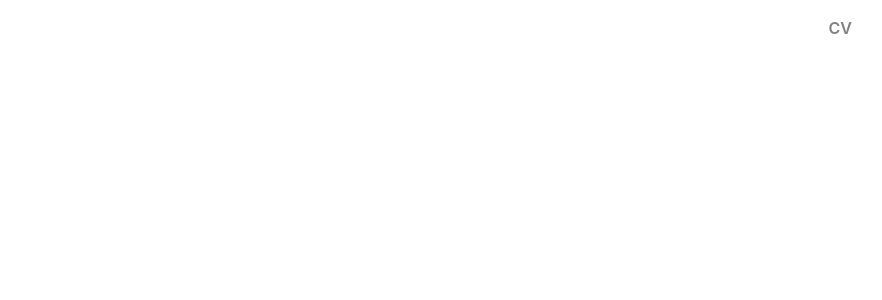
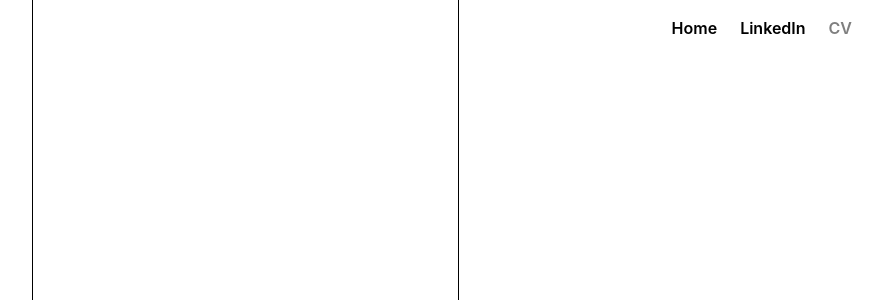
Before and after one commit to syn7515/syn7515.github.io, a React (Create React App) app: page /#/about in a window 1280 px wide. Shown: the top 300 px of the page, without its empty margins (395-1277 px from the left). Built offline with nearby package versions, Linux system fonts and the light colour scheme.

Commit message:
about page added

```diff
--- a/src/App.js
+++ b/src/App.js
@@ -3,6 +3,7 @@ import {HashRouter, Route} from 'react-router-dom';
 import Home from './routes/Home';
 import Aline from './routes/Aline';
 import Scent from './routes/Scent'
+import About from './routes/About'
 import Navigation from './components/Navigation';
 
 
@@ -14,6 +15,7 @@ function App(){
     <Route path='/' exact={true} component= {Home} />
     <Route path='/aline' component= {Aline} />
     <Route path='/scent' component= {Scent} />
+    <Route path='/about' component= {About} />
   </HashRouter>
 }
 
--- a/src/components/Navigation.css
+++ b/src/components/Navigation.css
@@ -10,6 +10,7 @@
     padding: 10px 20px;
     mix-blend-mode: difference;
     color: #fff;
+    z-index: 2;
   }
 
   .nav a {
--- /dev/null
+++ b/src/routes/About.css
@@ -0,0 +1,37 @@
+.About{
+    background-color: white;
+    position : relative;
+}
+
+.wrapper-about{
+    background-color: white;
+    text-align: left;
+    width: 100%;
+    height: 100vh;
+    max-width: 1080px;
+    align-items: center;
+}
+
+.grid-about{
+    position: absolute;
+    width: 100%;
+    height: 100%;
+    margin-top: 0;
+    margin-bottom: 0;
+}
+
+
+.react-player-wrapper{
+    display: flex;
+    align-items: center;
+    padding-top: 56.25%; /* Player ratio: 100 / (1280 / 720) */
+    width: 90%;
+    max-width: 1080px;
+    margin: 0px auto;
+}
+
+.react-player {
+    position: absolute;
+    top: 0;
+    left: 0;
+  }
--- /dev/null
+++ b/src/routes/About.js
@@ -0,0 +1,44 @@
+import React from 'react';
+import { makeStyles } from '@material-ui/core';
+import './About.css';
+import Grid from '@material-ui/core/Grid';
+import Divider from '@material-ui/core/Divider';
+import ReactPlayer from 'react-player/vimeo'
+
+
+const useStyles = makeStyles((theme) => ({
+    divider: {
+        // Theme Color, or use css color in quote
+        background: 'black',
+    },
+}));
+
+
+function About() {
+
+
+    const classes = useStyles();
+
+
+    return (
+        <div className='About'>
+            <div className='wrapper-about' style={{marginTop: 0, marginBottom: 0}}>
+                <Grid container className='grid-about' direction='row' justify='space-between' alignItems='flex-start'>
+                    <Divider classes={{root : classes.divider}} orientation="vertical" flexItem='true' style={{marginLeft:"-1px"}}/>
+
+                    <Divider classes={{root : classes.divider}} orientation="vertical" flexItem='true' style={{marginRight:"-1px"}}/>
+
+                    <Divider classes={{root : classes.divider}} orientation="vertical" flexItem='true' style={{marginRight:"-1px"}}/>
+
+                    <Divider classes={{root : classes.divider}} orientation="vertical" flexItem='true' style={{marginRight:"-1px"}}/>
+
+                </Grid>
+                <div className='react-player-wrapper' >
+                    <ReactPlayer className='react-player'  url='https://vimeo.com/532847556' playing= {true} width='100%' height='100%'/>
+                </div>
+            </div>
+        </div>
+    );
+}
+
+export default About;
--- a/src/routes/Home.css
+++ b/src/routes/Home.css
@@ -34,12 +34,12 @@
 .grid-item{
   padding-left: 15px;
   padding-right: 15px;
-  padding-top: 100px;
+  padding-top: 120px;
 }
 
 .text-category{
 font-family: monument-extended;
-font-weight: bold;
+font-weight: regular;
 font-size: 18px;
 line-height: 21px;
 letter-spacing: -0.11em;
--- a/src/routes/Home.js
+++ b/src/routes/Home.js
@@ -31,7 +31,7 @@ function Home()  {
             <Grid container className='grid-container' direction='row' justify='space-between' alignItems='flex-start'>
                 <Divider classes={{root : classes.divider}} orientation="vertical" flexItem='true' style={{marginLeft:"-1px"}}/>
                 <Grid item className='grid-item' xs={12} sm={4}>
-                        <div className='text-category'>SOOYEON PARK</div>
+                        <div style={{marginBottom: 25}}><Link className='text-category' to='/about'>SOOYEON PARK</Link></div>
                         <div className='text-main' >I am a senior student studying <a href='https://id.kaist.ac.kr' target="_blank" rel="noopener noreferrer" className='a_diff'> Industrial Design at KAIST</a>, interested in architecture and programming.</div>
                 </Grid>
                 <Divider classes={{root : classes.divider}} orientation="vertical" flexItem='true' style={{marginRight:"-1px"}}/>
```
Also changed, not shown: src/App.css (+1 -12 lines).
